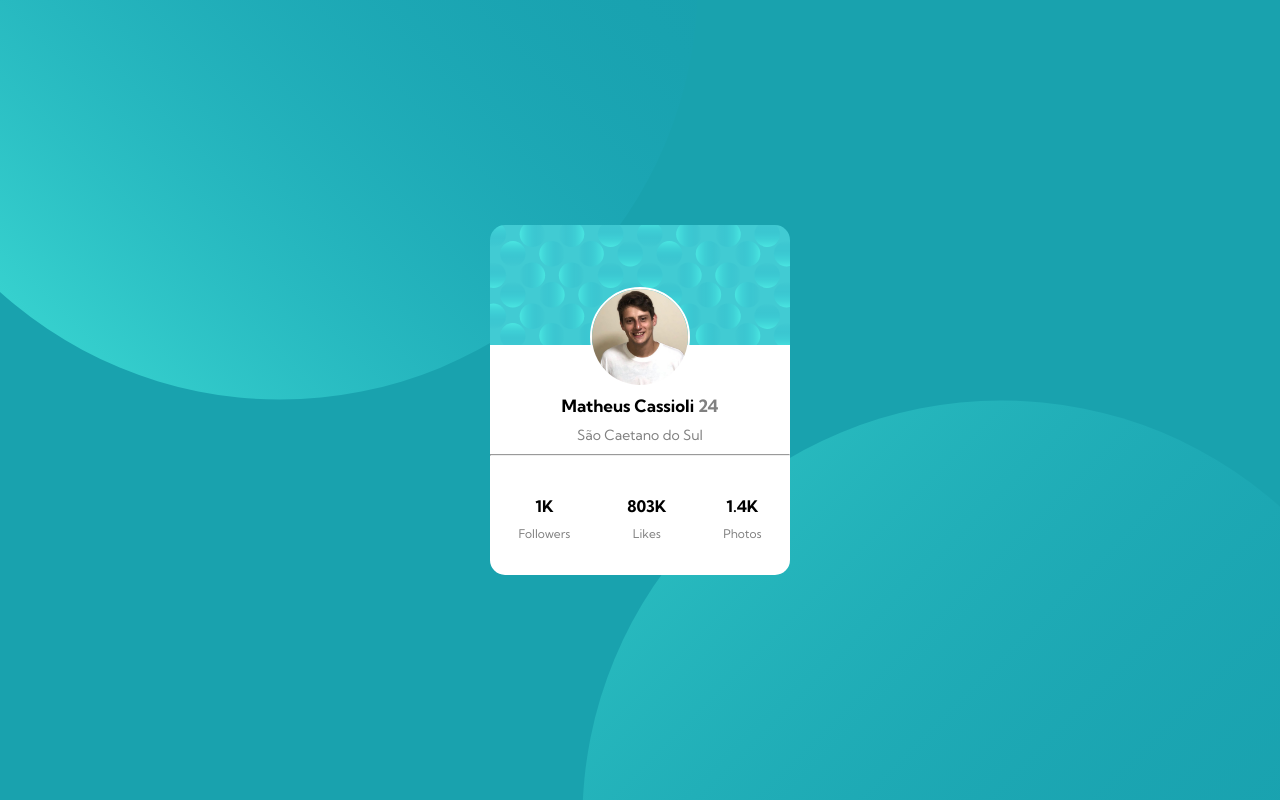
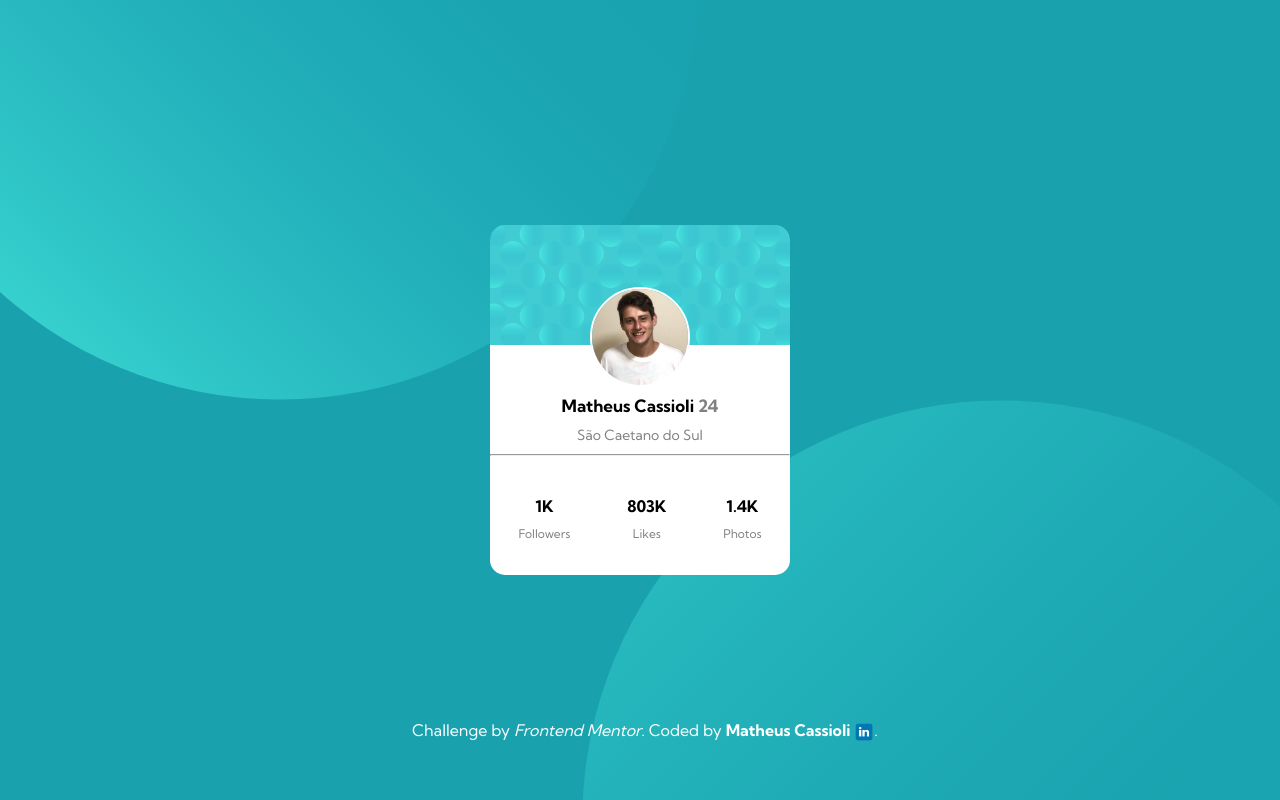
Before and after one commit to matheuscassioli/simple-project-perfil, a plain HTML site: page index.html in a window 1280 px wide. Drawn offline with Linux system fonts and the light colour scheme.

Commit message:
organizando projeto

```diff
--- /dev/null
+++ b/assets/css/footer.css
@@ -0,0 +1,33 @@
+ footer {
+    font-family: 'Kumbh Sans', sans-serif;
+    display: flex;
+    justify-content: center;
+    padding: 0 10px 10px 20px;
+    text-align: center;
+    color: var(--white-color);
+    position: absolute;
+    z-index: 1000;
+    width: 100%;
+    height: 10vh;
+    bottom: 0px;
+}
+
+.attribution a {
+    color: var(--white-text-color);
+    text-decoration: none;
+}
+
+.attribution a:nth-child(2) {
+    font-weight: bold;
+}
+
+.frontendmentor {
+    font-style: italic;
+
+}
+
+.attribution img {
+    width: 20px;
+    padding: 0px;
+    vertical-align: middle;
+}
--- a/style.css
+++ b/assets/css/style.css
@@ -5,11 +5,15 @@
     margin: 0;
     padding: 0;
     background-repeat: no-repeat;
-    --gray-color:grey;
-    --black-color:black;
-    --white-color:#fff;
-    --border-img-color:rgb(170, 157, 157);
-    --body-bg-color:hsl(185, 75%, 39%);
+
+}
+
+:root {
+    --gray-color: grey;
+    --black-color: black;
+    --white-color: #fff;
+    --border-img-color: rgb(170, 157, 157);
+    --body-bg-color: hsl(185, 75%, 39%);
 }
 
 .container {
@@ -23,32 +27,28 @@
 }
 
 body {
-    width: 100vw;
+    width: 100%;
     height: 100vh;
-    background-color:var(--body-bg-color) ;
+    background-color: var(--body-bg-color);
 }
 
-.superior {
+.superior , .inferior{
     display: flex;
     width: 100%;
     height: 50%;
 }
 
-.inferior {
-    display: flex;
-    width: 100%;
-    height: 50%;
-}
 
 .sup1 {
     transform: rotate(180deg);
     background-size: 120%;
-    background-image: url(./img/bg-pattern-top.svg);
+    background-image: url(./../img/bg-pattern-top.svg);
     background-position: fixed;
     width: 60%;
 }
 
-.sup2, .inf1 {
+.sup2,
+.inf1 {
     background-size: 100%;
     width: 50%;
 }
@@ -56,15 +56,14 @@ body {
 .inf2 {
     background-size: 120%;
     width: 60%;
-    background-image: url(./img/bg-pattern-bottom.svg);
-
+    background-image: url(./../img/bg-pattern-bottom.svg);
 }
 
 .profile {
     border-radius: 15px;
-    background-image: url(./img/bg-pattern-card.svg);
+    background-image: url(./../img/bg-pattern-card.svg) ;
     background-size: contain;
-    background-position:top;
+    background-position: top;
     width: 300px;
     background-color: var(--white-color);
     height: 350px;
@@ -92,7 +91,8 @@ body {
     margin-top: 10px;
 }
 
-.name, .age{
+.name,
+.age {
     font-size: 17px;
     font-weight: bold;
 }
--- a/index.html
+++ b/index.html
@@ -5,15 +5,19 @@
     <meta charset="UTF-8">
     <meta http-equiv="X-UA-Compatible" content="IE=edge">
     <meta name="viewport" content="width=device-width, initial-scale=1.0">
-    <link rel="stylesheet" href="./style.css">
-    <link rel="stylesheet" href="media.css">
-    <title>Perfil Card</title>
+    <link rel="icon" href="./assets/img/perfil.png">
+    <link rel="stylesheet" href="./assets/css/footer.css">
+    <link rel="stylesheet" href="./assets/css/media.css">
+    <link rel="stylesheet" href="./assets/css/style.css">
+
+    <title>Perfil | Matheus Cassioli</title>
 </head>
 
 <body>
+
     <section class="container">
-        <section class="profile">
-            <img src="./img/matheus-perfil.JPG" alt="foto de Perfil">
+        <div class="profile">
+            <img src="./assets/img/matheus-perfil.JPG" alt="foto de Perfil">
             <p class="name">Matheus Cassioli <span class="age">24</span></p>
             <p class="sp">São Caetano do Sul</p>
             <hr>
@@ -31,7 +35,7 @@
                     <p>Photos</p>
                 </div>
             </div>
-        </section>
+        </div>
     </section>
 
     <div class="superior">
@@ -45,6 +49,15 @@
         <div class="inf2">&nbsp;</div>
     </div>
 
+    <footer>
+        <p class="attribution" sty>
+            Challenge by <a href="https://www.frontendmentor.io?ref=challenge" target="_blank"
+                class="frontendmentor">Frontend Mentor</a>.
+            Coded by <a target="_blank" href="https://www.linkedin.com/in/matheuscss/">Matheus Cassioli</a> <img
+                src="./assets/img/linkedin.png" alt="ícone do linkedin">.
+        </p>
+    </footer>
+
 </body>
 
 </html>
```
Also changed, not shown: assets/css/media.css (renamed from media.css), assets/img/bg-pattern-bottom.svg (renamed from img/bg-pattern-bottom.svg), assets/img/bg-pattern-card.svg (renamed from img/bg-pattern-card.svg), assets/img/bg-pattern-top.svg (renamed from img/bg-pattern-top.svg), assets/img/linkedin.png (added), assets/img/matheus-perfil.JPG (renamed from img/matheus-perfil.JPG), assets/img/perfil.png (added), img/favicon-32x32.png (deleted), img/image-victor.jpg (deleted), 1 other file.
